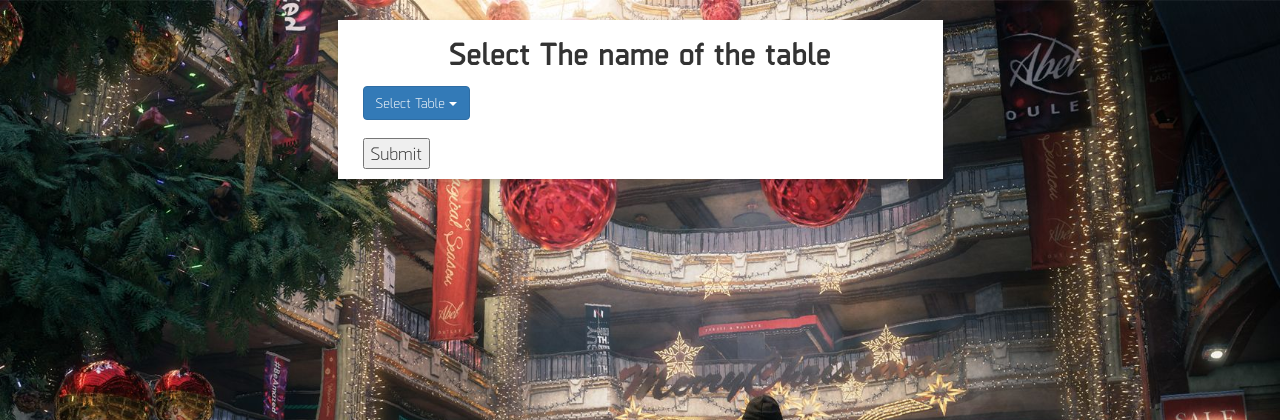
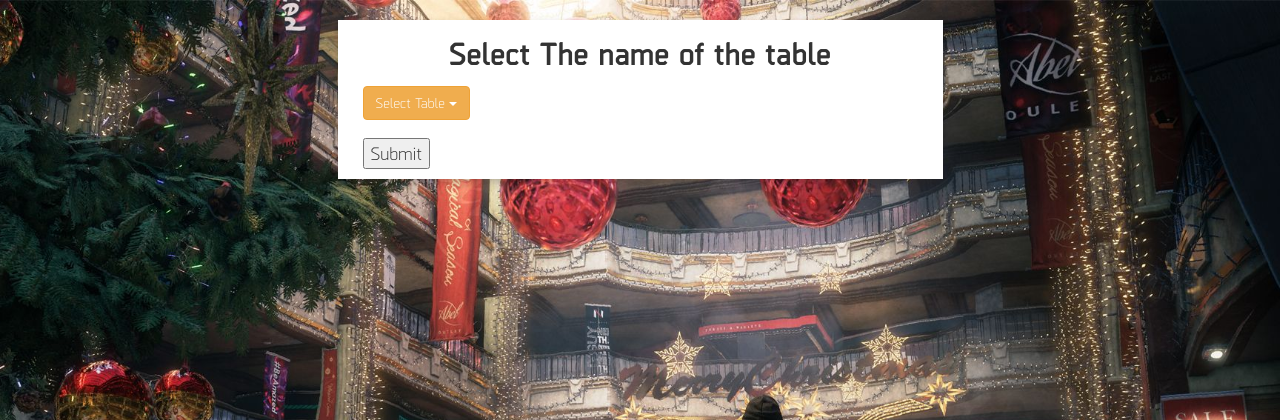
Before and after one commit to ruchit-patel/Division-Forums, a PHP site: page /select.php in a window 1280 px wide; the page is wider, and only the part inside the window is pictured. Shown: the top 420 px of that part. Run offline with PHP 8.4, Linux system fonts and the light colour scheme; some libraries are stand-ins or nearby versions.

Commit message:
made dropdown orange

```diff
--- a/select.php
+++ b/select.php
@@ -21,7 +21,7 @@
           <center><p class="crd-h1">Select The name of the table</p></center>
           <div class="container">
             <div class="dropdown"><form action="insafter.php" method="get">
-          <button class="btn btn-primary dropdown-toggle" type="button" data-toggle="dropdown">Select Table
+          <button class="btn btn-warning dropdown-toggle" type="button" data-toggle="dropdown">Select Table
                   <span class="caret"></span></button>
                     <ul class="dropdown-menu">
                       <?php
```
